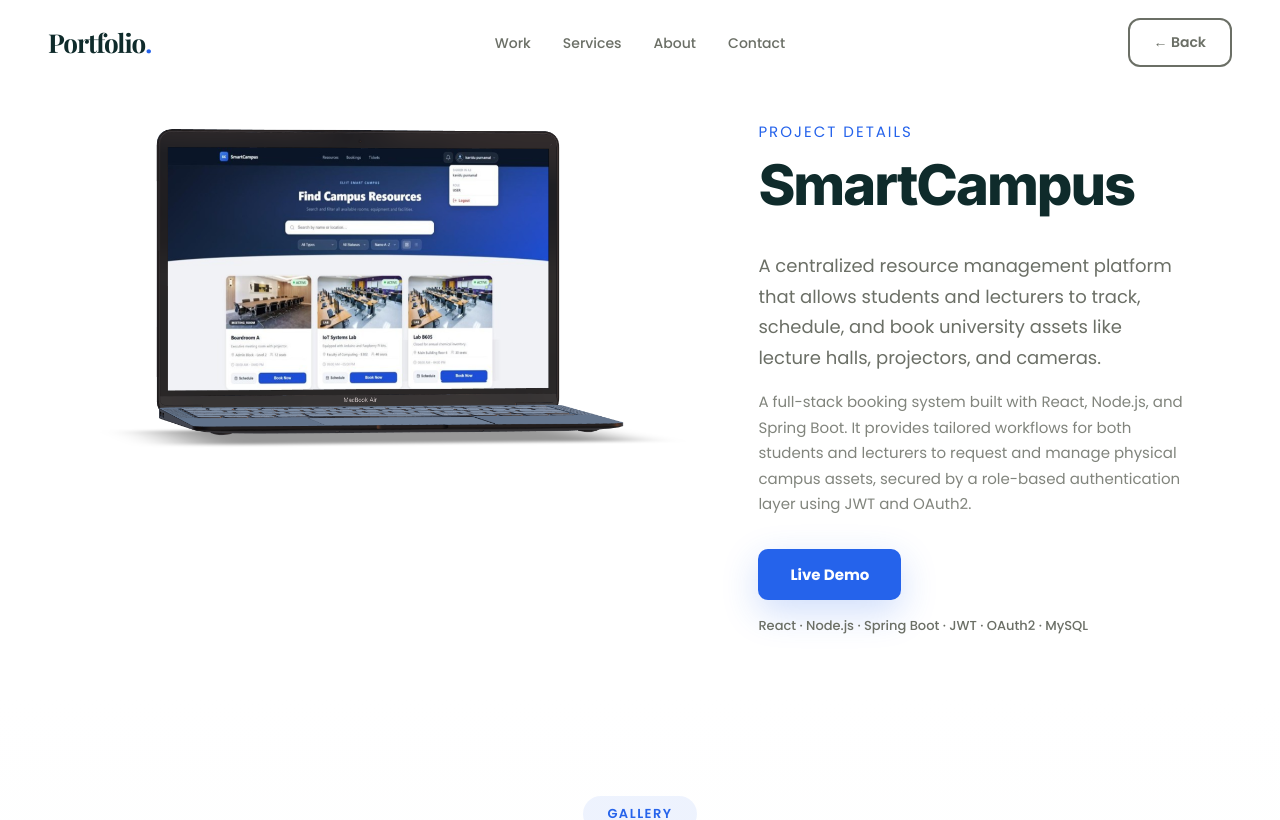
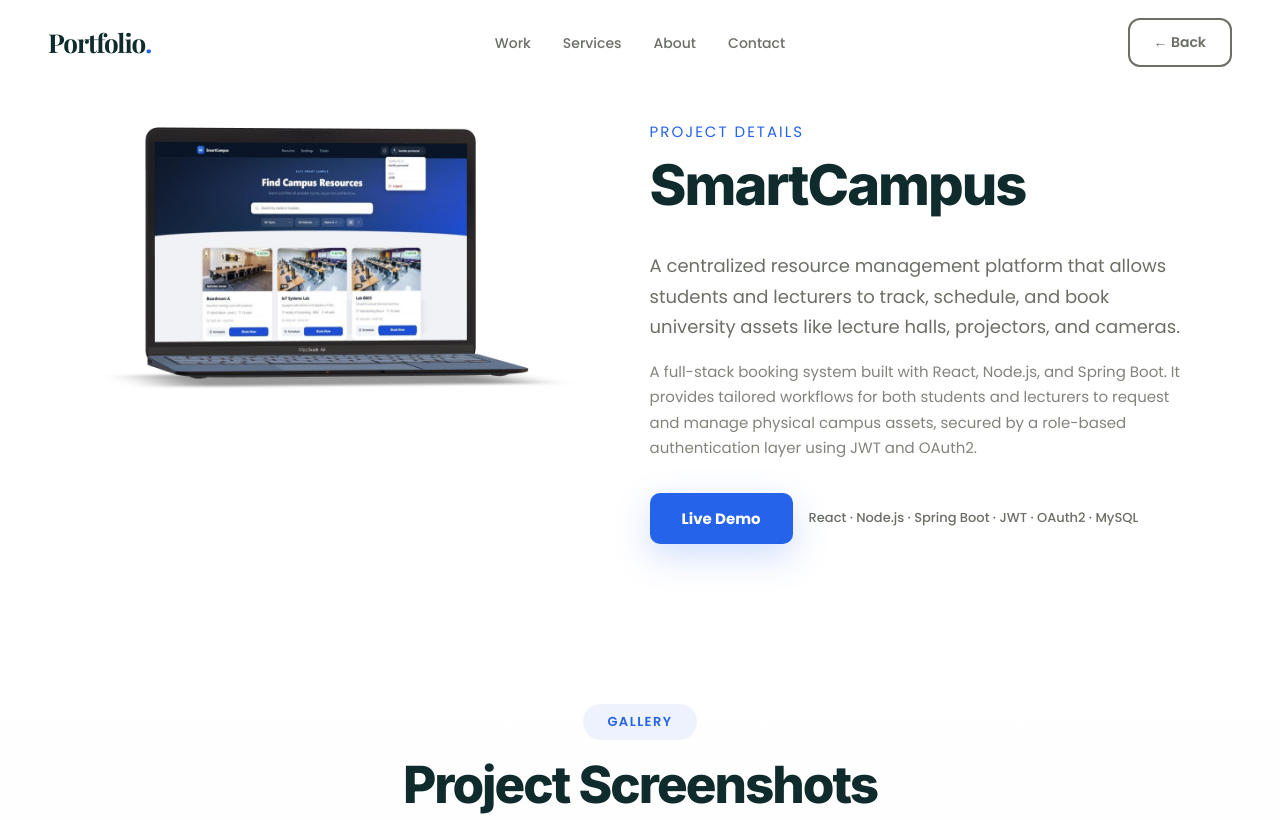
Before and after one commit to K4V1DU/portfolio, a React (Create React App) app: page /project3 in a window 1280 px wide. Shown: the top 820 px of the page. Built offline with nearby package versions, Linux system fonts and the light colour scheme.

Commit message:
Update project3.jsx

```diff
--- a/src/pages/projects/project3.jsx
+++ b/src/pages/projects/project3.jsx
@@ -192,7 +192,7 @@ function ProjectHeader() {
       <section className="project-header-section" style={{ background: "#fff", padding: "120px 96px 60px" }}>
         <div className="project-header-container" style={{ maxWidth: 1400, margin: "0 auto", display: "flex", gap: 64, alignItems: "flex-start" }}>
           {/* Left - Image */}
-          <div className="project-header-image" style={{ flex: "0 0 55%", position: "sticky", top: 120 }}>
+          <div className="project-header-image" style={{ flex: "0 0 45%", position: "sticky", top: 120 }}>
             <div style={{ borderRadius: 20, overflow: "hidden" }}>
               <img
                 src={PROJECT_DATA.image}
@@ -203,7 +203,7 @@ function ProjectHeader() {
           </div>
 
           {/* Right - Details */}
-          <div className="project-header-details" style={{ flex: "1 1 45%" }}>
+          <div className="project-header-details" style={{ flex: "1 1 55%" }}>
             <div style={{ fontFamily: "'Poppins', sans-serif", fontSize: 15, color: ACCENT, letterSpacing: "2px", textTransform: "uppercase", marginBottom: 8 }}>
               Project Details
             </div>
```
